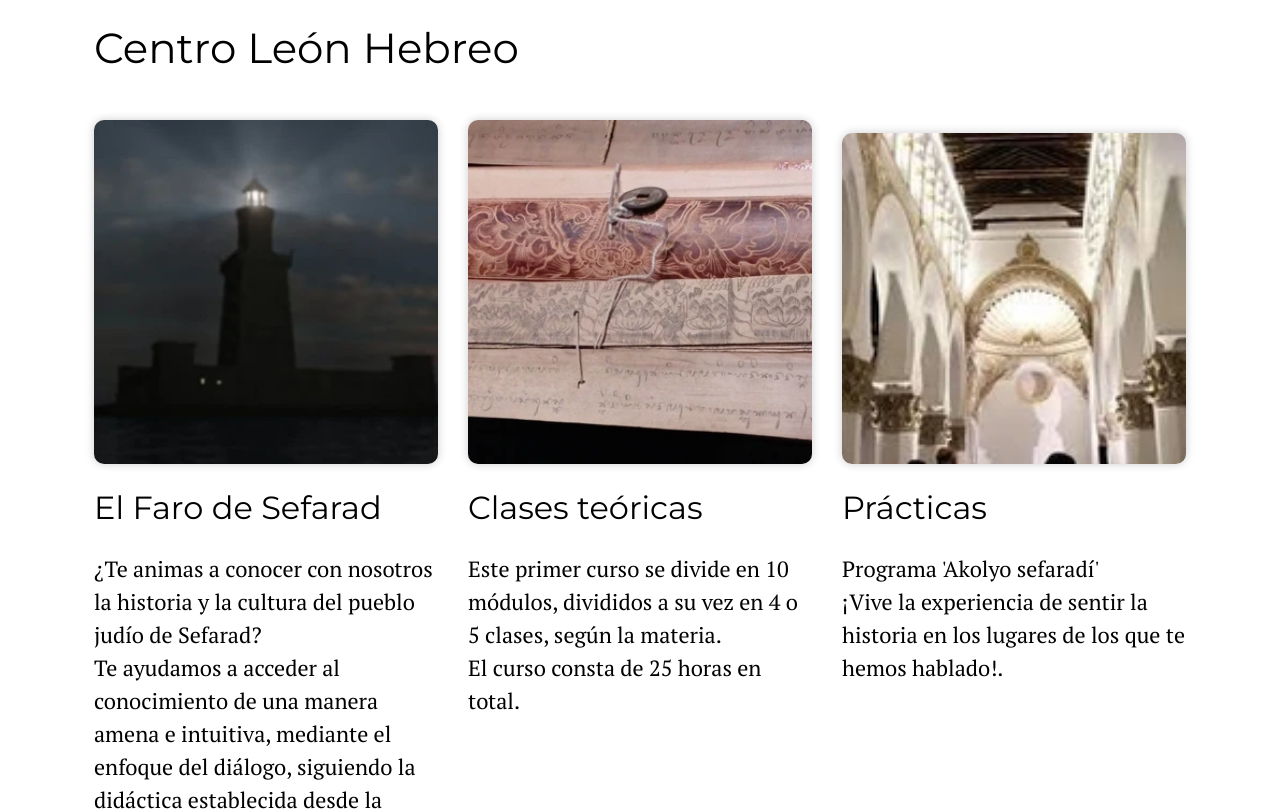
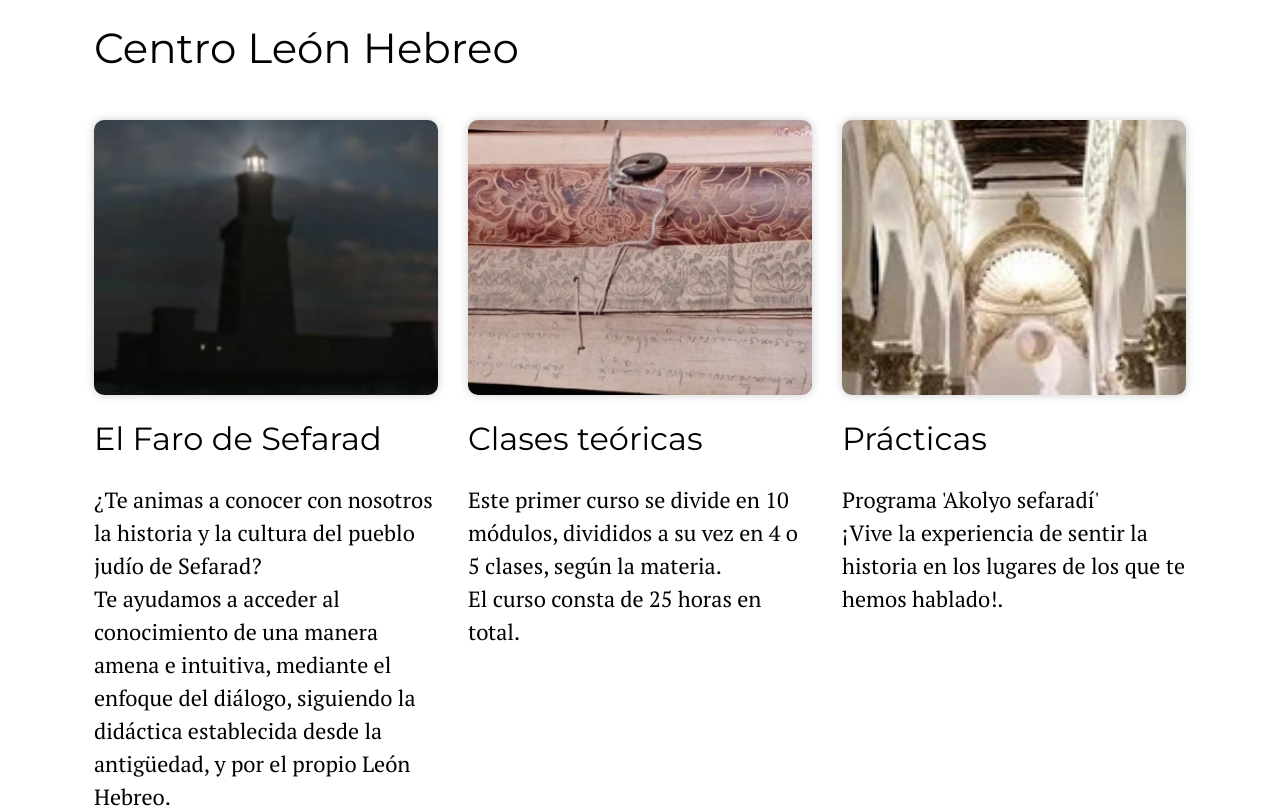
Before and after one commit to ferpar/clh, a Next.js app: page /cursos in a window 1280 px wide. Shown: the part 1100-1911 px from the top of the page. Built offline with nearby package versions, Linux system fonts and the light colour scheme.

Commit message:
fix ratio on course-list images

```diff
--- a/src/components/Courses/Courses.module.css
+++ b/src/components/Courses/Courses.module.css
@@ -14,7 +14,7 @@
   padding: 0;
   margin: 0;
   display: flex;
-  justify-content: center;
+  justify-content: flex-start;
   align-items: baseline;
   flex-wrap: wrap;
   gap: calc(30 / 16 * 1rem);
@@ -35,8 +35,8 @@
 
 .courses ul li img {
   width: 100%;
-  height: 100%;
   object-fit: cover;
+  aspect-ratio: 1/0.8;
 }
 
 .content {
@@ -49,7 +49,7 @@
 
 @media (min-width: 530px) {
   .courses ul li {
-    flex: 1 0 calc(50% - 30/16 * 1rem);
+    flex: 0 0 calc(50% - 30/16 * 1rem);
   }
 }
 
```
